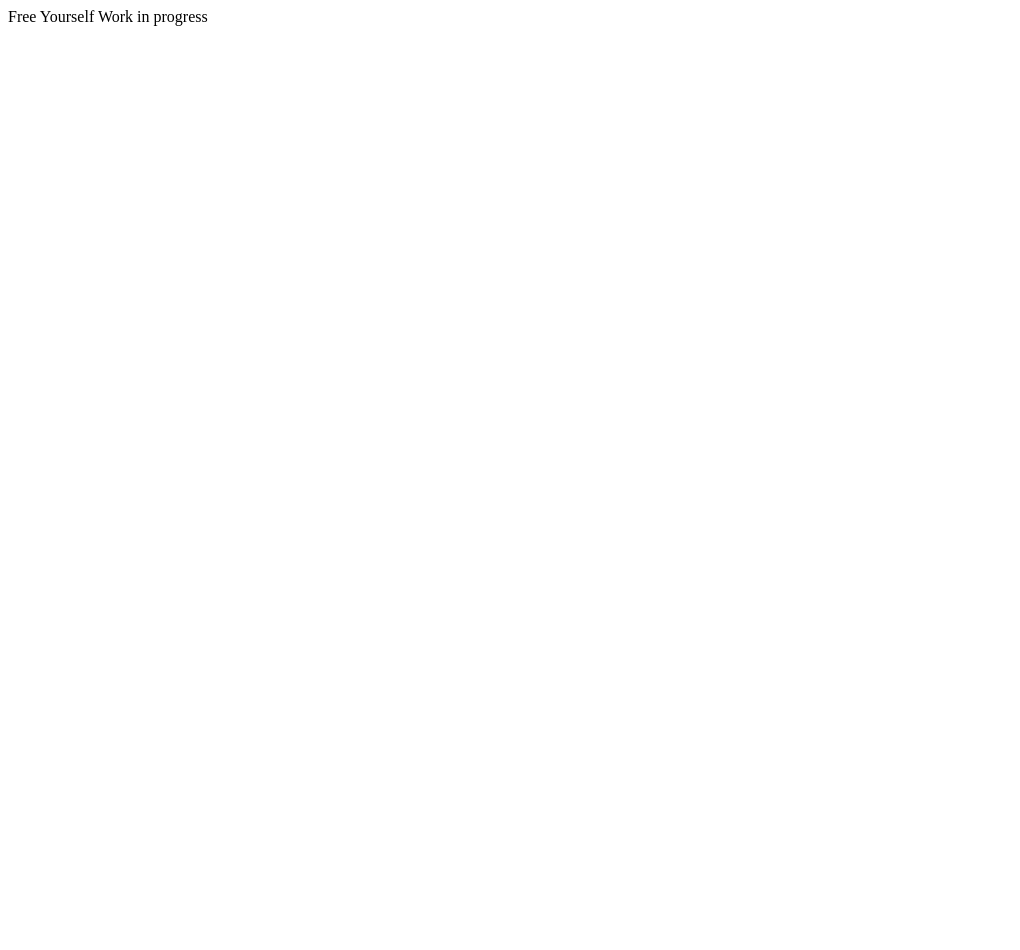
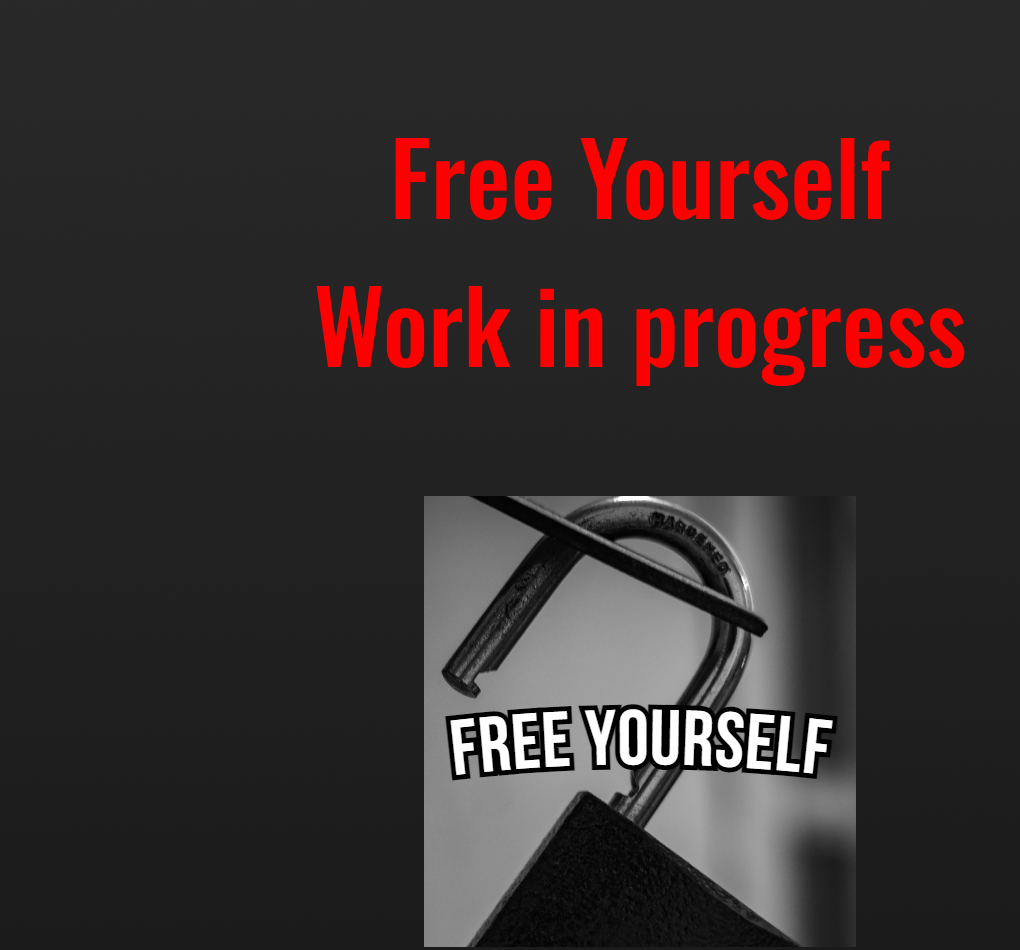
Before and after one commit to Rokefeler2013/FreeYourself, a plain HTML site: page index.html in a window 1280 px wide. Shown: the whole page, without its empty margins (0-1020 px from the left). Before the commit the page ends 800 px from the top, so only its background shows below. Drawn offline with nearby package versions, Linux system fonts and the light colour scheme.

Commit message:
Work in progress

```diff
--- a/index.html
+++ b/index.html
@@ -5,9 +5,16 @@
     <meta http-equiv="X-UA-Compatible" content="IE=edge">
     <meta name="viewport" content="width=device-width, initial-scale=1.0">
     <title>Free Yourself</title>
-    <stylesheet href="./style.css"></stylesheet>
+    <link rel="stylesheet" href="style.css">
+    <link rel="icon" type="image/x-icon" href="/Static/avatar.jpg">
+
+    <!-- Font -->
+    <link rel="preconnect" href="https://fonts.googleapis.com">
+    <link rel="preconnect" href="https://fonts.gstatic.com" crossorigin>
+    <link href="https://fonts.googleapis.com/css2?family=Oswald:wght@500&display=swap" rel="stylesheet">
 </head>
 <body>
-    Free Yourself Work in progress
+   <p> Free Yourself <br> Work in progress </p>
+   <img src="Static/avatar.jpg">
 </body>
 </html>
--- a/style.css
+++ b/style.css
@@ -1,3 +1,18 @@
 body{
-    background-image: "bg.jpg";
+    /* Font */
+    font-family: 'Oswald', sans-serif;
+
+
+    background-image: url(Static/bg.jpg);
+
 }
+p {
+    text-align:center;
+    margin-top:100px;
+    font-size:100px;
+    color:red;
+}
+img{
+    margin: 0 auto;
+    display: block;
+}
```
Also changed, not shown: bg.jpg (added).
